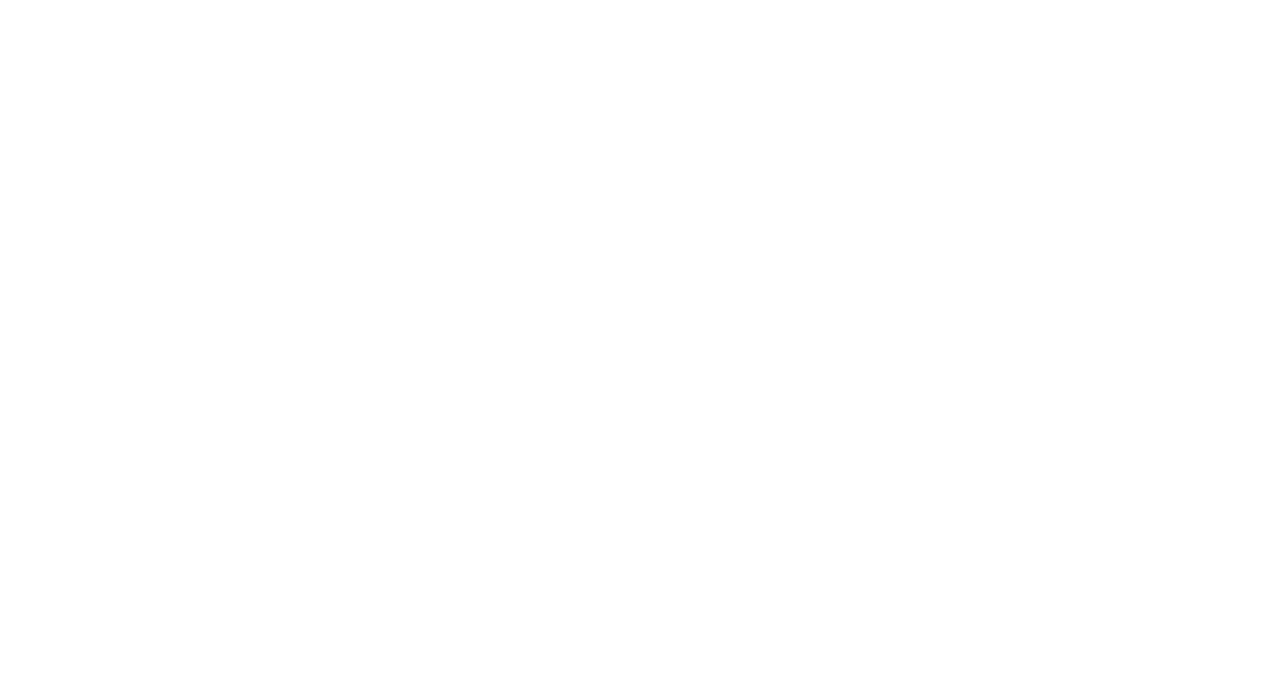
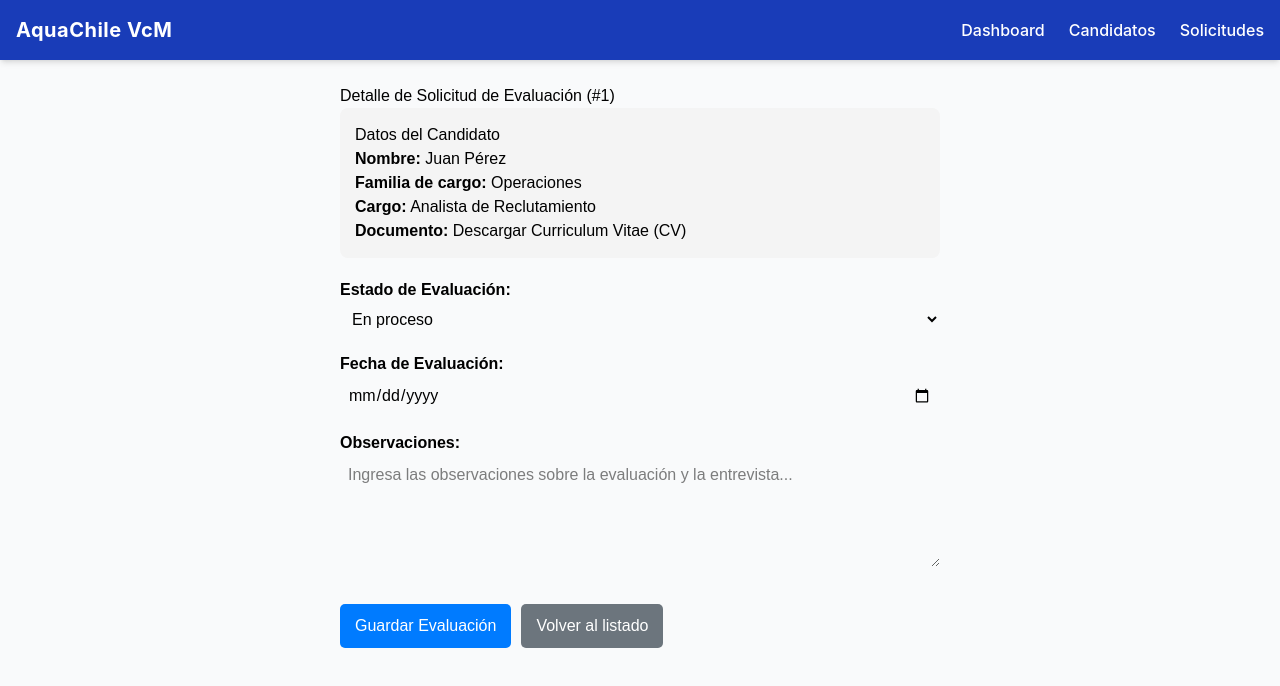
Before and after one commit to donMixho/AquaChile, a React app in the folder frontend/: page /solicitudes/1/evaluar in a window 1280 px wide. Before the commit this address had no page. Shown: the top 686 px of the page. Built offline with nearby package versions, Linux system fonts and the light colour scheme; the HTML template or start-up script is replaced by a standard one.

Commit message:
feat: agrega interactividad y alertas al formulario de evaluacion

```diff
--- a/frontend/src/App.jsx
+++ b/frontend/src/App.jsx
@@ -6,6 +6,7 @@
 import NuevoCandidato from './pages/NuevoCandidato'
 import NuevaSolicitud from './pages/NuevaSolicitud'
 import DetalleSolicitud from './pages/DetalleSolicitud'
+import DetalleEvaluacion from './pages/DetalleEvaluacion'
 
 function App() {
   return (
@@ -18,6 +19,10 @@
           <Route path="solicitudes" element={<Solicitudes />} />
           <Route path="solicitudes/nueva" element={<NuevaSolicitud />} />
           <Route path="solicitudes/:id" element={<DetalleSolicitud />} />
+
+          {/* 2. Agregamos la ruta para que puedas ver y probar tu trabajo */}
+          <Route path="solicitudes/:id/evaluar" element={<DetalleEvaluacion />} />
+
         </Route>
       </Routes>
     </BrowserRouter>
--- /dev/null
+++ b/frontend/src/pages/DetalleEvaluacion.jsx
@@ -0,0 +1,109 @@
+import React, { useState } from 'react';
+// Descomenta la siguiente línea si utilizan react-router-dom en el proyecto
+// import { useNavigate } from 'react-router-dom';
+
+const DetalleEvaluacion = () => {
+  // const navigate = useNavigate();
+
+  // 1. Estados principales del formulario
+  const [estado, setEstado] = useState('En proceso');
+  const [fecha, setFecha] = useState('');
+  const [observaciones, setObservaciones] = useState('');
+
+  // 2. Estados para validación y feedback visual
+  const [error, setError] = useState('');
+  const [exito, setExito] = useState(false);
+
+  const handleSubmit = (e) => {
+    e.preventDefault();
+
+    // Validación: Evitar envío si faltan datos
+    if (!fecha || !observaciones.trim()) {
+      setError('Por favor, selecciona una fecha y escribe tus observaciones antes de guardar.');
+      setExito(false);
+      return;
+    }
+
+    // Simulación de guardado exitoso
+    setError('');
+    setExito(true);
+
+    // Simula una petición al backend imprimiendo los datos en consola
+    console.log("Datos enviados al backend:", { estado, fecha, observaciones });
+
+    // Oculta el mensaje de éxito después de 3 segundos
+    setTimeout(() => setExito(false), 3000);
+  };
+
+  const handleVolver = () => {
+    // Navegación cruzada (Ajusta la ruta según la configuración del router de su equipo)
+    // navigate('/solicitudes');
+    console.log("Navegando de vuelta a la tabla de solicitudes...");
+  };
+
+  return (
+    <div style={{ maxWidth: '600px', margin: '0 auto', fontFamily: 'sans-serif' }}>
+      <h2>Detalle de Solicitud de Evaluación (#1)</h2>
+
+      {/* Bloque de contexto extraído del flujo del proyecto */}
+      <div style={{ background: '#f4f4f4', padding: '15px', borderRadius: '8px', marginBottom: '20px' }}>
+        <h3>Datos del Candidato</h3>
+        <p><strong>Nombre:</strong> Juan Pérez</p>
+        <p><strong>Familia de cargo:</strong> Operaciones</p>
+        <p><strong>Cargo:</strong> Analista de Reclutamiento</p>
+        <p><strong>Documento:</strong> <a href="#">Descargar Curriculum Vitae (CV)</a></p>
+      </div>
+
+      <form onSubmit={handleSubmit} style={{ display: 'flex', flexDirection: 'column', gap: '15px' }}>
+
+        {/* Selector de Estado */}
+        <div>
+          <label style={{ fontWeight: 'bold' }}>Estado de Evaluación:</label> <br />
+          <select value={estado} onChange={(e) => setEstado(e.target.value)} style={{ padding: '8px', width: '100%' }}>
+            <option value="En proceso">En proceso</option>
+            <option value="Finalizada">Finalizada</option>
+          </select>
+        </div>
+
+        {/* Input de Fecha */}
+        <div>
+          <label style={{ fontWeight: 'bold' }}>Fecha de Evaluación:</label> <br />
+          <input
+            type="date"
+            value={fecha}
+            onChange={(e) => setFecha(e.target.value)}
+            style={{ padding: '8px', width: '100%' }}
+          />
+        </div>
+
+        {/* Textarea de Observaciones */}
+        <div>
+          <label style={{ fontWeight: 'bold' }}>Observaciones:</label> <br />
+          <textarea
+            rows="4"
+            value={observaciones}
+            onChange={(e) => setObservaciones(e.target.value)}
+            placeholder="Ingresa las observaciones sobre la evaluación y la entrevista..."
+            style={{ padding: '8px', width: '100%', resize: 'vertical' }}
+          />
+        </div>
+
+        {/* Alertas Condicionales */}
+        {error && <div style={{ color: 'red', marginTop: '10px' }}>{error}</div>}
+        {exito && <div style={{ color: 'green', fontWeight: 'bold', marginTop: '10px' }}>¡Evaluación guardada correctamente!</div>}
+
+        {/* Botones de Acción */}
+        <div style={{ display: 'flex', gap: '10px', marginTop: '15px' }}>
+          <button type="submit" style={{ padding: '10px 15px', background: '#007BFF', color: '#fff', border: 'none', borderRadius: '5px', cursor: 'pointer' }}>
+            Guardar Evaluación
+          </button>
+          <button type="button" onClick={handleVolver} style={{ padding: '10px 15px', background: '#6c757d', color: '#fff', border: 'none', borderRadius: '5px', cursor: 'pointer' }}>
+            Volver al listado
+          </button>
+        </div>
+      </form>
+    </div>
+  );
+};
+
+export default DetalleEvaluacion;
```
